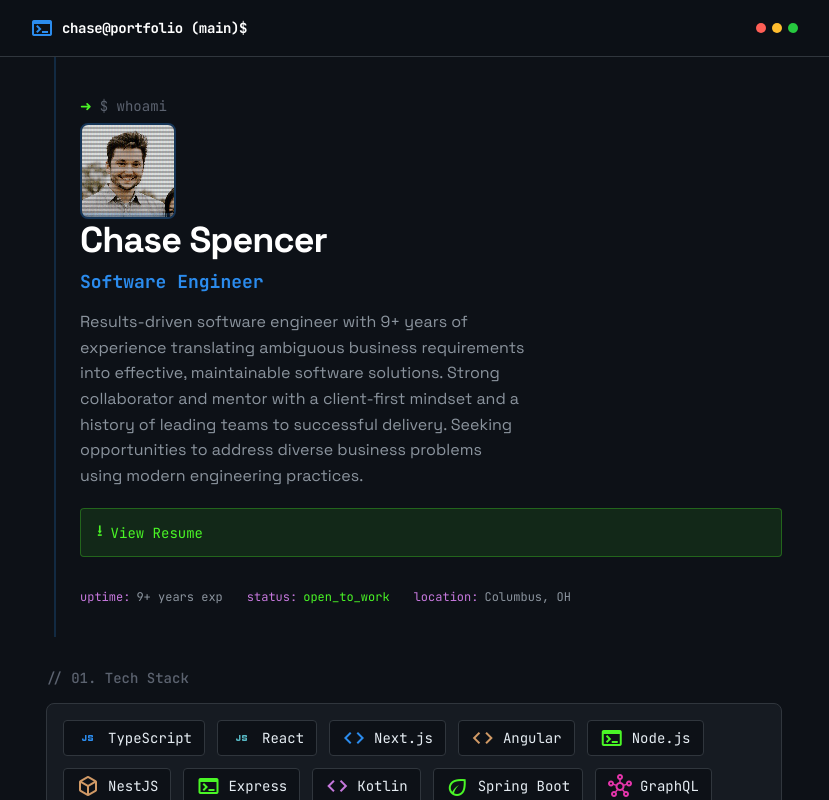
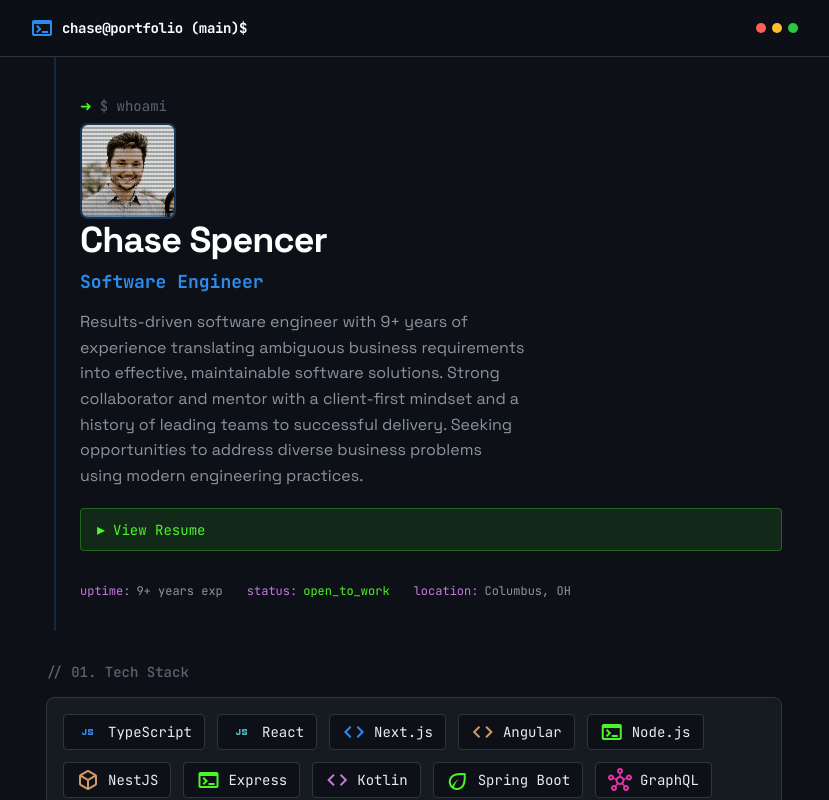
Before and after one commit to NSpencer4/chasethedeveloperv2, a Next.js app: page / in a window 1280 px wide. Shown: the top 800 px of the page, without its empty margins (226-1055 px from the left). Built offline with nearby package versions, Linux system fonts and the light colour scheme.

Commit message:
refactor: update resume link icon in Hero component for improved visual consistency

```diff
--- a/src/components/Hero/index.tsx
+++ b/src/components/Hero/index.tsx
@@ -38,7 +38,7 @@ export const Hero = (): JSX.Element => {
                     </p>
 
                     <Link href="/resume" className={styles.resumeLink}>
-                        <span className={styles.resumeIcon}>&#x2B73;</span>
+                        <span className={styles.resumeIcon}>▸</span>
                         <span>View Resume</span>
                     </Link>
                 </div>
```
